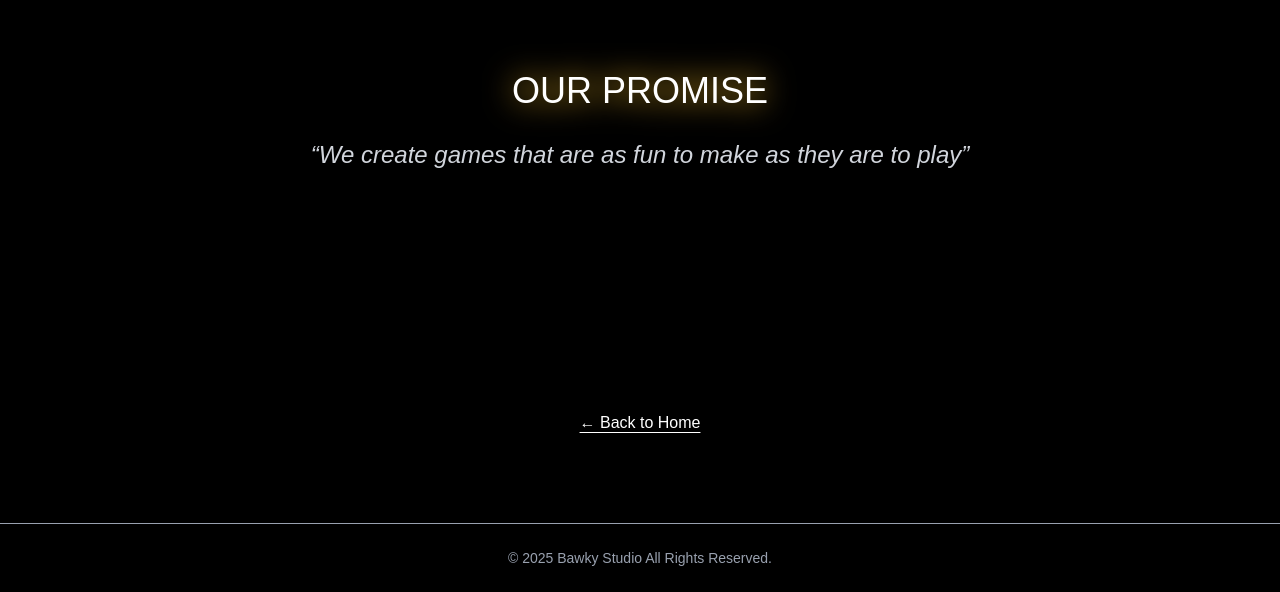
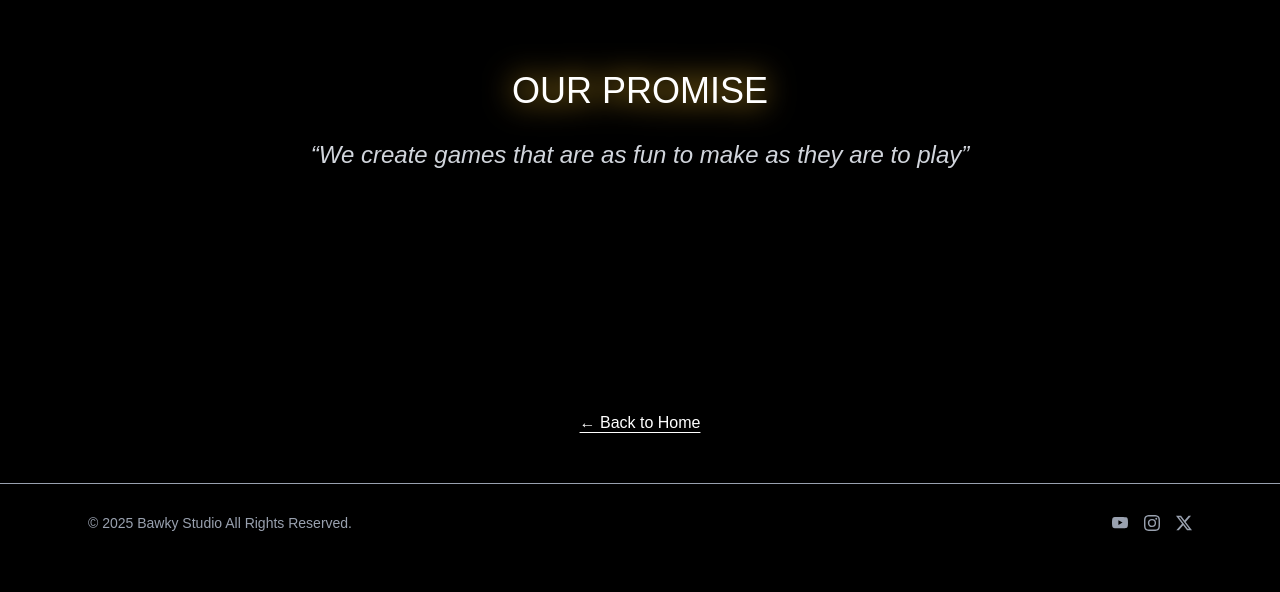
Before and after one commit to Bawky-Studio/Bawky-Studio-Website, a Next.js app: page /en/about in a window 1280 px wide. Shown: the part 2991-3583 px from the top of the page. After the commit the page ends 3554 px from the top, so only its background shows below. Built offline with nearby package versions, Linux system fonts and the light colour scheme; a web font is replaced by a local one.

Commit message:
footer에 sns 아이콘 링크 추가

```diff
--- a/components/Footer.tsx
+++ b/components/Footer.tsx
@@ -1,5 +1,42 @@
 export const Footer = () => (
-    <footer className="border-t border-primary/30 text-center py-6 mt-10 text-sm text-gray-400">
-      © 2025 Bawky Studio All Rights Reserved.
-    </footer>
-  );
+  <footer className="border-t border-primary/30 h-20 text-sm text-gray-400">
+    <div className="mx-auto flex h-full w-full max-w-6xl items-center justify-between px-6">
+      <p>© 2025 Bawky Studio All Rights Reserved.</p>
+      <div className="flex items-center gap-4 text-gray-400">
+        <a
+          href="https://www.youtube.com/@DevBawky"
+          target="_blank"
+          rel="noopener noreferrer"
+          className="hover:text-white"
+          aria-label="Bawky Studio on YouTube"
+        >
+          <svg xmlns="http://www.w3.org/2000/svg" width="16" height="16" fill="currentColor" className="bi bi-youtube" viewBox="0 0 16 16">
+            <path d="M8.051 1.999h.089c.822.003 4.987.033 6.11.335a2.01 2.01 0 0 1 1.415 1.42c.101.38.172.883.22 1.402l.01.104.022.26.008.104c.065.914.073 1.77.074 1.957v.075c-.001.194-.01 1.108-.082 2.06l-.008.105-.009.104c-.05.572-.124 1.14-.235 1.558a2.01 2.01 0 0 1-1.415 1.42c-1.16.312-5.569.334-6.18.335h-.142c-.309 0-1.587-.006-2.927-.052l-.17-.006-.087-.004-.171-.007-.171-.007c-1.11-.049-2.167-.128-2.654-.26a2.01 2.01 0 0 1-1.415-1.419c-.111-.417-.185-.986-.235-1.558L.09 9.82l-.008-.104A31 31 0 0 1 0 7.68v-.123c.002-.215.01-.958.064-1.778l.007-.103.003-.052.008-.104.022-.26.01-.104c.048-.519.119-1.023.22-1.402a2.01 2.01 0 0 1 1.415-1.42c.487-.13 1.544-.21 2.654-.26l.17-.007.172-.006.086-.003.171-.007A100 100 0 0 1 7.858 2zM6.4 5.209v4.818l4.157-2.408z"/>
+          </svg>
+        </a>
+        <a
+          href="https://www.instagram.com"
+          target="_blank"
+          rel="noopener noreferrer"
+          className="hover:text-white"
+          aria-label="Bawky Studio on Instagram"
+        >
+          <svg xmlns="http://www.w3.org/2000/svg" width="16" height="16" fill="currentColor" className="bi bi-instagram" viewBox="0 0 16 16">
+            <path d="M8 0C5.829 0 5.556.01 4.703.048 3.85.088 3.269.222 2.76.42a3.9 3.9 0 0 0-1.417.923A3.9 3.9 0 0 0 .42 2.76C.222 3.268.087 3.85.048 4.7.01 5.555 0 5.827 0 8.001c0 2.172.01 2.444.048 3.297.04.852.174 1.433.372 1.942.205.526.478.972.923 1.417.444.445.89.719 1.416.923.51.198 1.09.333 1.942.372C5.555 15.99 5.827 16 8 16s2.444-.01 3.298-.048c.851-.04 1.434-.174 1.943-.372a3.9 3.9 0 0 0 1.416-.923c.445-.445.718-.891.923-1.417.197-.509.332-1.09.372-1.942C15.99 10.445 16 10.173 16 8s-.01-2.445-.048-3.299c-.04-.851-.175-1.433-.372-1.941a3.9 3.9 0 0 0-.923-1.417A3.9 3.9 0 0 0 13.24.42c-.51-.198-1.092-.333-1.943-.372C10.443.01 10.172 0 7.998 0zm-.717 1.442h.718c2.136 0 2.389.007 3.232.046.78.035 1.204.166 1.486.275.373.145.64.319.92.599s.453.546.598.92c.11.281.24.705.275 1.485.039.843.047 1.096.047 3.231s-.008 2.389-.047 3.232c-.035.78-.166 1.203-.275 1.485a2.5 2.5 0 0 1-.599.919c-.28.28-.546.453-.92.598-.28.11-.704.24-1.485.276-.843.038-1.096.047-3.232.047s-2.39-.009-3.233-.047c-.78-.036-1.203-.166-1.485-.276a2.5 2.5 0 0 1-.92-.598 2.5 2.5 0 0 1-.6-.92c-.109-.281-.24-.705-.275-1.485-.038-.843-.046-1.096-.046-3.233s.008-2.388.046-3.231c.036-.78.166-1.204.276-1.486.145-.373.319-.64.599-.92s.546-.453.92-.598c.282-.11.705-.24 1.485-.276.738-.034 1.024-.044 2.515-.045zm4.988 1.328a.96.96 0 1 0 0 1.92.96.96 0 0 0 0-1.92m-4.27 1.122a4.109 4.109 0 1 0 0 8.217 4.109 4.109 0 0 0 0-8.217m0 1.441a2.667 2.667 0 1 1 0 5.334 2.667 2.667 0 0 1 0-5.334"/>
+          </svg>
+        </a>
+        <a
+          href="https://x.com"
+          target="_blank"
+          rel="noopener noreferrer"
+          className="hover:text-white"
+          aria-label="Bawky Studio on X"
+        >
+          <svg xmlns="http://www.w3.org/2000/svg" width="16" height="16" fill="currentColor" className="bi bi-twitter-x" viewBox="0 0 16 16">
+            <path d="M12.6.75h2.454l-5.36 6.142L16 15.25h-4.937l-3.867-5.07-4.425 5.07H.316l5.733-6.57L0 .75h5.063l3.495 4.633L12.601.75Zm-.86 13.028h1.36L4.323 2.145H2.865z"/>
+          </svg>
+        </a>
+      </div>
+    </div>
+  </footer>
+);
```
